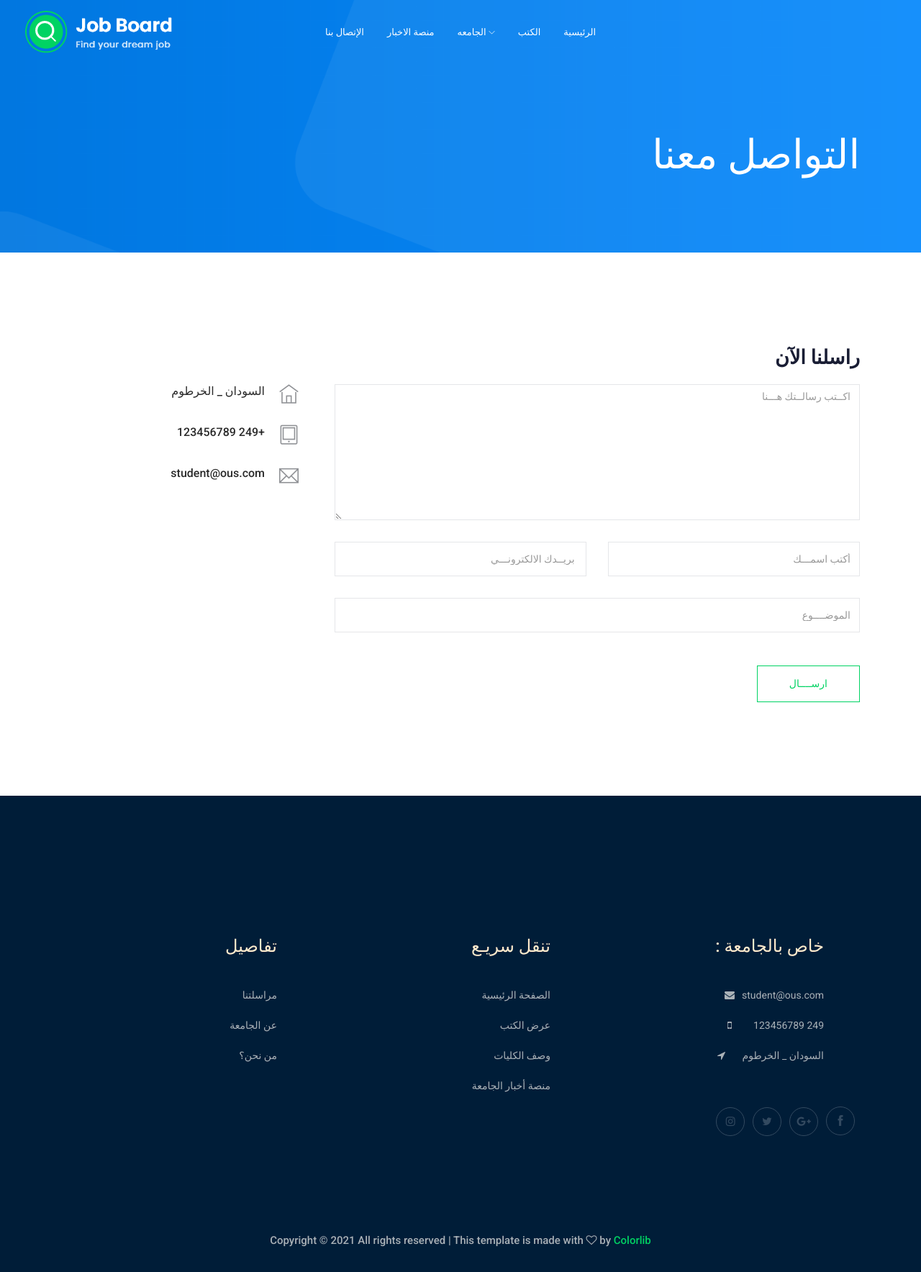
After one commit to Abubakar-hamad/django-books-uni, a Django app: page /contact in a window 1280 px wide. The commit adds this page. Shown: the whole page at 72% size. Run offline with Django 3.2, Linux system fonts and the light colour scheme; some libraries are stand-ins or nearby versions.

Commit message:
all mybe

```diff
--- /dev/null
+++ b/college/templates/contact.html
@@ -0,0 +1,105 @@
+{% extends 'index.html' %}
+{% load static %}
+{% load bootstrap4 %}
+{% block my_code %}
+
+
+<div class="right">
+    <!-- bradcam_area  -->
+
+    <div class="bradcam_area bradcam_bg_1">
+        <div class="container">
+            <div class="row">
+                <div class="col-xl-4">
+                    <div class=" bradcam_text">
+                        <h3 class="wow fadeInLeftBig" data-wow-duration="2.5s">
+                            التواصل معنا
+                        </h3>
+                    </div>
+                </div>
+            </div>
+        </div>
+    </div>
+
+    <!--/ bradcam_area  -->
+
+    <section class="contact-section section_padding">
+        <div class="container">
+
+
+            <div class="row">
+                <div class="col-12">
+                    <h2 class="contact-title">راسلنا الآن</h2>
+                </div>
+                <div class="col-lg-8">
+                    <form class="form-contact contact_form" action="contact_process.php" method="post" id="contactForm"
+                        novalidate="novalidate">
+                        <div class="row">
+                            <div class="col-12">
+                                <div class="form-group">
+
+                                    <textarea class="form-control w-100" name="message" id="message" cols="30" rows="9"
+                                        onfocus="this.placeholder = ''" onblur="this.placeholder = 'Enter Message'"
+                                        placeholder='اكــتب رسالــتك هـــنا'></textarea>
+                                </div>
+                            </div>
+                            <div class="col-sm-6">
+                                <div class="form-group">
+                                    <input class="form-control" name="name" id="name" type="text"
+                                        onfocus="this.placeholder = ''" onblur="this.placeholder = 'Enter your name'"
+                                        placeholder='أكتب اسمـــك'>
+                                </div>
+                            </div>
+                            <div class="col-sm-6">
+                                <div class="form-group">
+                                    <input class="form-control" name="email" id="email" type="email"
+                                        onfocus="this.placeholder = ''"
+                                        onblur="this.placeholder = 'Enter email address'"
+                                        placeholder=' بريــدك الالكترونـــي'>
+                                </div>
+                            </div>
+                            <div class="col-12">
+                                <div class="form-group">
+                                    <input class="form-control" name="subject" id="subject" type="text"
+                                        onfocus="this.placeholder = ''" onblur="this.placeholder = 'Enter Subject'"
+                                        placeholder='الموضــــوع'>
+                                </div>
+                            </div>
+                        </div>
+                        <div class="form-group mt-3">
+                            <button type="submit" class="button button-contactForm btn_4 boxed-btn">ارســــال</button>
+                        </div>
+                    </form>
+                </div>
+                <div class="col-lg-4">
+                    <div class="media contact-info">
+                        <span class="contact-info__icon"><i class="ti-home"></i></span>
+                        <div class="media-body">
+                            <h3 style="padding-right: 20px;">السودان _ الخرطوم </h3>
+                        </div>
+                    </div>
+                    <div class="media contact-info">
+                        <span class="contact-info__icon"><i class="ti-tablet"></i></span>
+                        <div class="media-body">
+                            <h3 style="padding-right: 20px;">+249 123456789</h3>
+                        </div>
+                    </div>
+                    <div class="media contact-info">
+                        <span class="contact-info__icon"><i class="ti-email"></i></span>
+                        <div class="media-body">
+                            <h3 style="padding-right: 20px;">student@ous.com</h3>
+                        </div>
+                    </div>
+                </div>
+            </div>
+        </div>
+    </section>
+
+
+
+
+
+</div>
+
+
+{% endblock my_code %}
--- a/college/urls.py
+++ b/college/urls.py
@@ -9,4 +9,5 @@ urlpatterns = [
     path('college/<int:id>', views.college_det, name='college_detail'),
     path('branch', views.branch),
     path('books', views.book),
+    path('contact', views.contact),
 ]
--- a/college/views.py
+++ b/college/views.py
@@ -59,13 +59,5 @@ def book(request):
     return render(request, 'book/book.html', context)
 
 
-# def download(request, path):
-#     file_path = os.path.join(settings.MEDIA_ROOT, path)
-#     if os.path.exists(file_path):
-#         with open(file_path, 'rb') as fh:
-#             response = HttpResponse(fh.read(), content_type="applications/pdf")
-#             response[
-#                 'Content-Desposition'] = 'inline,filename=' + os.path.basename(
-#                     file_path)
-#             return response
-#     raise Http404
+def contact(request):
+    return render(request, 'contact.html')
--- a/templates/index.html
+++ b/templates/index.html
@@ -30,6 +30,7 @@
     <!-- <link rel="stylesheet" href="css/responsive.css"> -->
 </head>
 <header>
+
     <div class="header-area ">
         <div id="sticky-header" class="main-header-area">
             <div class="container-fluid ">
@@ -46,7 +47,7 @@
                             <div class="main-menu  d-none d-lg-block">
                                 <nav>
                                     <ul id="navigation">
-                                        <li><a href="contact.html">الإتصال بنا</a></li>
+                                        <li><a href="/contact">الإتصال بنا</a></li>
                                         <li><a href="/blogs">منصة الاخبار</a> </li>
                                         <li><a href="#">الجامعه <i class="ti-angle-down"></i></a>
                                             <ul class="submenu">
@@ -66,21 +67,6 @@
                                 </nav>
                             </div>
                         </div>
-
-
-
-
-                        <!-- <div class="col-xl-3 col-lg-3 d-none d-lg-block">
-                            <div class="Appointment">
-                                <div class="phone_num d-none d-xl-block">
-                                    <a href="#">Log in</a>
-                                </div>
-                                <div class="d-none d-lg-block">
-                                    <a class="boxed-btn3" href="#">Post a Job</a>
-                                </div>
-                            </div>
-                        </div> -->
-
 
 
                         <div class="col-12">
@@ -110,23 +96,25 @@
 
     <!-- footer start -->
 
-
+    <div class="right">
         <footer class="footer">
             <div class="footer_top">
                 <div class="container">
                     <div class="row">
-                    <div class="col-xl-3 col-md-6 col-lg-3">
+                        <div class="col-xl-4 col-md-6 col-lg-4">
                             <div class="footer_widget wow fadeInUp" data-wow-duration="1s" data-wow-delay=".3s">
-                            <div class="footer_logo">
-                                <a href="#">
-                                    <img src="{% static 'img/logo.png' %}" alt="">
-                                </a>
-                            </div>
-                            <p>
-                                finloan@support.com <br>
-                                +10 873 672 6782 <br>
-                                600/D, Green road, NewYork
-                            </p>
+
+                                <ul style="margin: 50px;">
+                                    <h3 style="color: blanchedalmond;"> خاص بالجامعة :</h3>
+                                    <br>
+                                    <li>student@ous.com<i style="padding-right: 10px;" class="fa fa-envelope"> </i></li>
+                                    <li>249 123456789<i style="padding-right: 30px;" class="fa fa-mobile-phone"> </i>
+                                    </li>
+                                    <li> السودان _ الخرطوم <i style="padding-right: 20px;" class="fa fa-location-arrow">
+                                        </i></li>
+                                </ul>
+
+
                                 <div class="socail_links">
                                     <ul>
                                         <li>
@@ -154,46 +142,44 @@
 
                             </div>
                         </div>
-                    <div class="col-xl-2 col-md-6 col-lg-2">
+
+
+                        <div class="col-xl-4 col-md-6 col-lg-4">
                             <div class="footer_widget wow fadeInUp" data-wow-duration="1.1s" data-wow-delay=".4s">
-                            <h3 class="footer_title">
-                                Company
-                            </h3>
-                            <ul>
-                                <li><a href="#">About </a></li>
-                                <li><a href="#"> Pricing</a></li>
-                                <li><a href="#">Carrier Tips</a></li>
-                                <li><a href="#">FAQ</a></li>
+
+                                <ul style="margin: 50px ;">
+                                    <h3 style="color: blanchedalmond;"> تنقل سريـع </h3>
+                                    <br>
+                                    <li><a href="/home"> الصفحة الرئيسية</a></li>
+                                    <li><a href="/book"> عرض الكتب </a></li>
+                                    <li><a href="/college"> وصف الكليات</a></li>
+                                    <li><a href="/blog">منصة أخبار الجامعة</a></li>
                                 </ul>
 
                             </div>
                         </div>
-                    <div class="col-xl-3 col-md-6 col-lg-3">
+
+
+
+                        <div class="col-xl-4 col-md-6 col-lg-4">
                             <div class="footer_widget wow fadeInUp" data-wow-duration="1.2s" data-wow-delay=".5s">
-                            <h3 class="footer_title">
-                                Category
-                            </h3>
-                            <ul>
-                                <li><a href="#">Design & Art</a></li>
-                                <li><a href="#">Engineering</a></li>
-                                <li><a href="#">Sales & Marketing</a></li>
-                                <li><a href="#">Finance</a></li>
+
+                                <ul style="margin: 50px;">
+                                    <h3 style="color: blanchedalmond;"> تفاصيل </h3>
+                                    <br>
+                                    <li><a href="/contact">مراسلتنا</a></li>
+                                    <li><a href="/home">عن الجامعة</a></li>
+
+                                    <li><a href="/home">من نحن؟</a></li>
+
                                 </ul>
                             </div>
                         </div>
-                    <div class="col-xl-4 col-md-6 col-lg-4">
-                        <div class="footer_widget wow fadeInUp" data-wow-duration="1.3s" data-wow-delay=".6s">
-                            <h3 class="footer_title">
-                                Subscribe
-                            </h3>
-                            <form action="#" class="newsletter_form">
-                                <input type="text" placeholder="Enter your mail">
-                                <button type="submit">Subscribe</button>
-                            </form>
-                            <p class="newsletter_text">Esteem spirit temper too say adieus who direct esteem esteems
-                                luckily.</p>
-                        </div>
-                    </div>
+
+
+
+
+
                     </div>
                 </div>
             </div>
@@ -214,8 +200,9 @@
                     </div>
                 </div>
             </div>
+
         </footer>
-
+    </div>
 
     <!--/ footer end  -->
 
@@ -246,7 +233,7 @@
     <script src="{% static 'js/contact.js' %}"></script>
     <script src="{% static 'js/jquery.ajaxchimp.min.js' %}"></script>
     <script src="{% static 'js/jquery.form.js' %}"></script>
-    <script src="{% static 'js/jquery.collapsable.js' %}"></script>
+    <!-- <script src="{% static 'js/jquery.collapsable.js' %}"></script> -->
     <script src="{% static 'js/jquery.validate.min.js' %}"></script>
     <script src="{% static 'js/mail-script.js' %}"></script>
 
```
Also changed, not shown: college/templates/home.html.md (deleted, +0 -140 lines), college/migrations/0010_auto_20210701_1904.py (added), db.sqlite3. Lines whose indentation alone changed are shown as unchanged.
